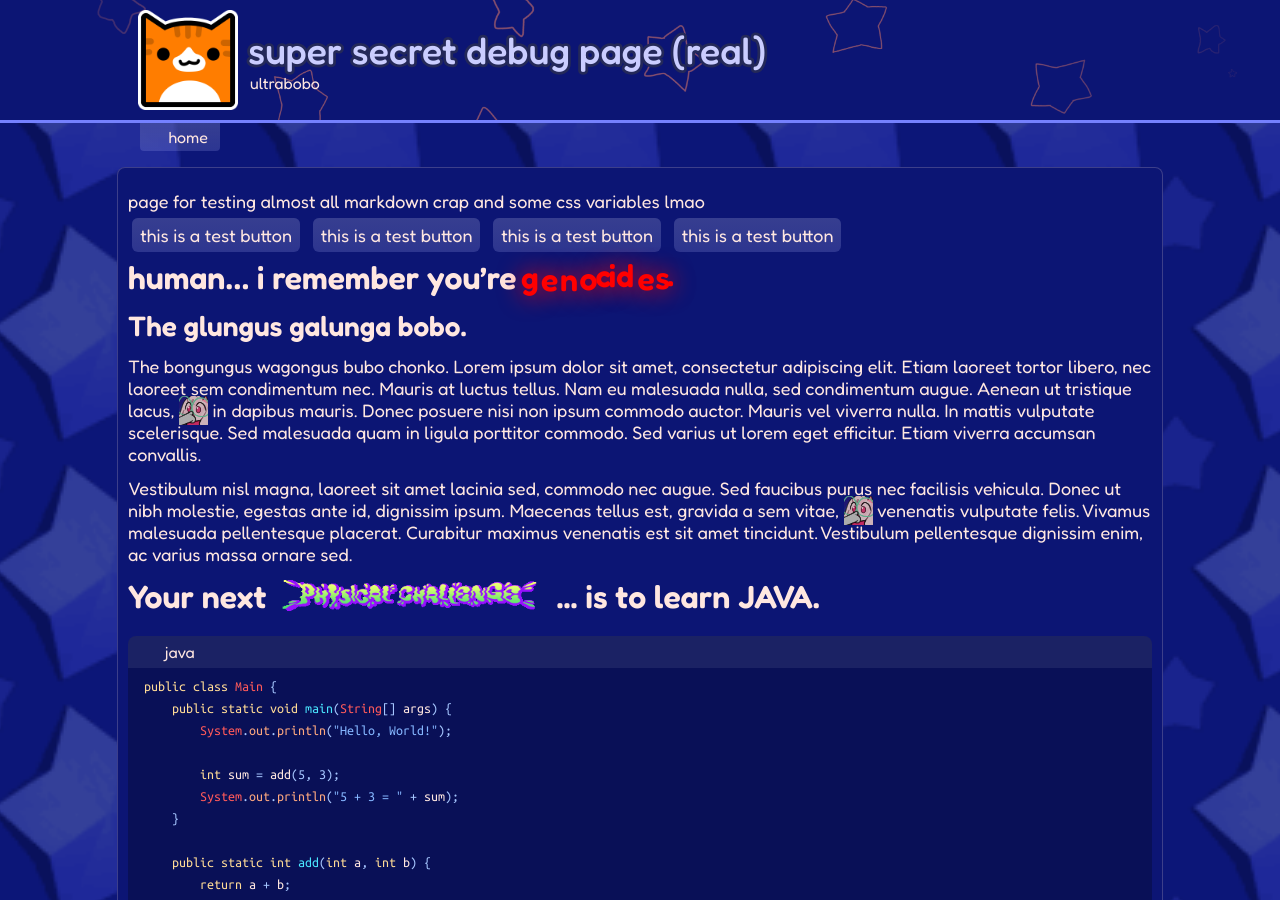
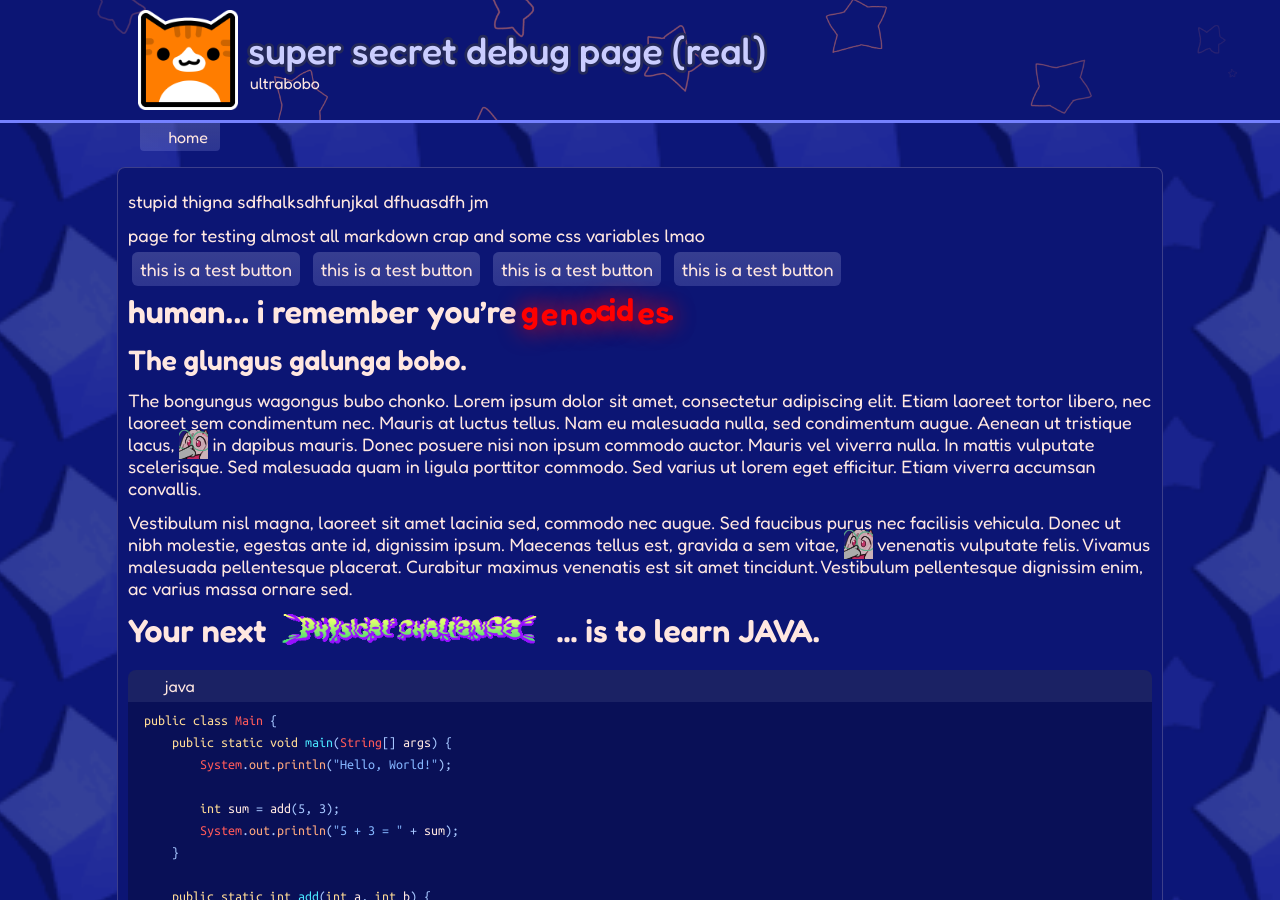
Before and after one commit to Cookiaria/cookisite-main, a Jekyll site: the page built from test.md, in a window 1280 px wide and 900 px high. Built offline with Jekyll 4.4.1, drawn with Linux system fonts in a browser that asks for light colours; some web fonts are replaced.

Commit message:
asdhufhasiuodfn

```diff
--- a/test.md
+++ b/test.md
@@ -15,6 +15,8 @@ description: testing page
         --background-vignette: transparent;
     }
 </style>
+
+stupid thigna sdfhalksdhfunjkal dfhuasdfh jm
 
 page for testing almost all markdown crap and some css variables lmao
 
```
